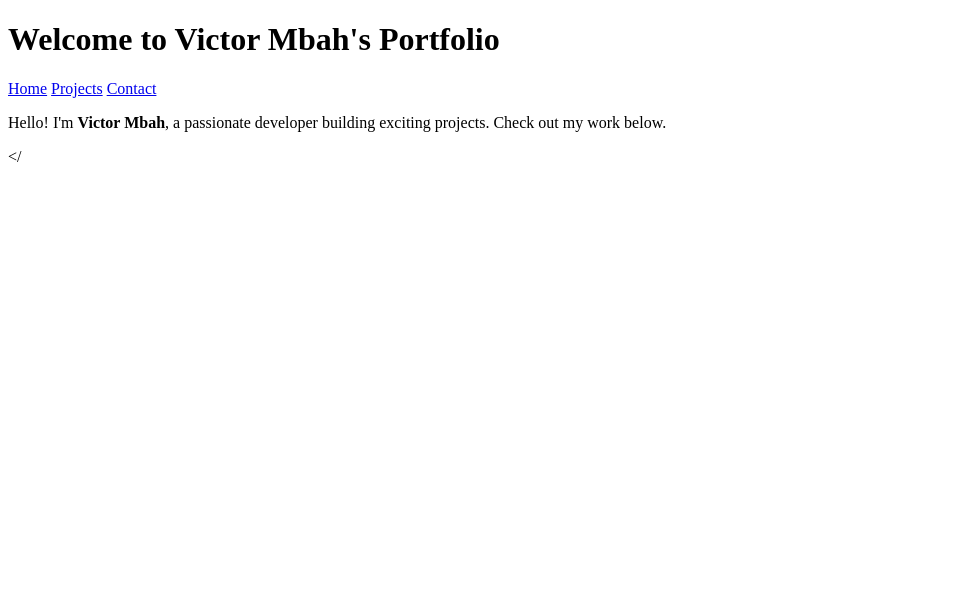
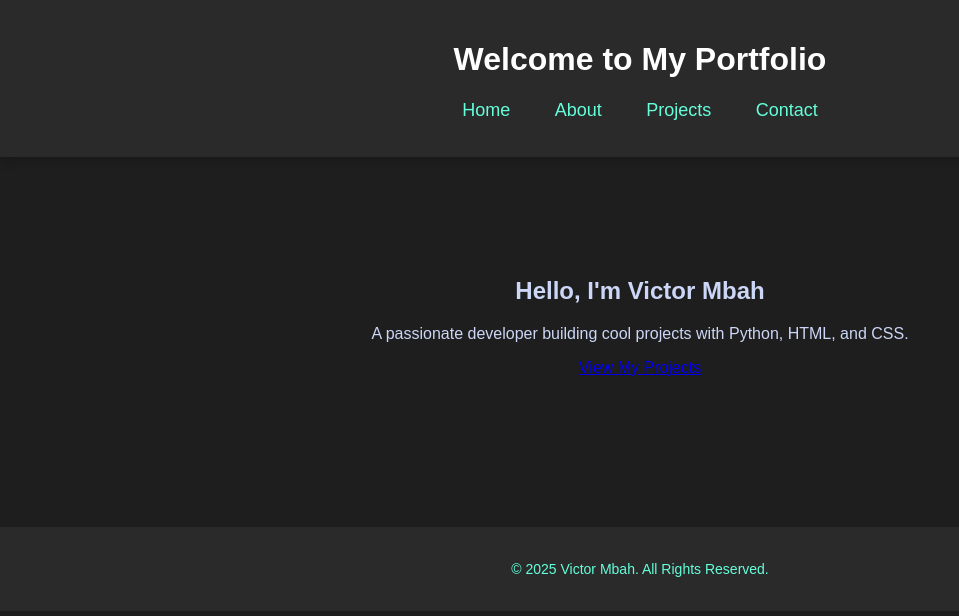
Before and after one commit to victormbah/personal_portfolio, a Flask app: page / in a window 1280 px wide. Shown: the top 616 px of the page, without its empty margins (0-959 px from the left). Run offline with Flask 3, Linux system fonts and the light colour scheme.

Commit message:
Fixed CSS linking issue

```diff
--- /dev/null
+++ b/static/style.css
@@ -0,0 +1,123 @@
+body {
+    font-family: 'Poppins', sans-serif;
+    margin: 0;
+    padding: 0;
+    background-color: #1e1e1e; /* Dark ash background */
+    color: #ccd6f6;
+    text-align: center;
+}
+
+header {
+    background-color: #2a2a2a; /* Darker ash tone */
+    color: white;
+    padding: 20px 0;
+    box-shadow: 0 4px 10px rgba(0, 0, 0, 0.2);
+}
+
+nav ul {
+    list-style: none;
+    padding: 0;
+}
+
+nav ul li {
+    display: inline;
+    margin: 0 20px;
+}
+
+nav ul li a {
+    color: #64ffda;
+    text-decoration: none;
+    font-size: 18px;
+    transition: color 0.3s ease-in-out;
+}
+
+nav ul li a:hover {
+    color: #ff6600;
+}
+
+.hero {
+    padding: 100px 20px;
+    animation: fadeIn 1.5s ease-in-out;
+}
+
+.profile-picture {
+    width: 150px;
+    height: 150px;
+    border-radius: 50%;
+    border: 3px solid #64ffda;
+    margin-top: 20px;
+}
+
+.hire-me-btn {
+    display: inline-block;
+    padding: 15px 30px;
+    background: linear-gradient(135deg, #ff6600, #ff3366);
+    color: white;
+    text-decoration: none;
+    border-radius: 50px;
+    font-size: 18px;
+    font-weight: bold;
+    transition: transform 0.3s ease, box-shadow 0.3s ease;
+    margin-top: 20px;
+}
+
+.hire-me-btn:hover {
+    transform: scale(1.1);
+    box-shadow: 0 10px 20px rgba(255, 102, 0, 0.3);
+}
+
+.blog-section {
+    background-color: #2e2e2e;
+    padding: 50px;
+    border-radius: 10px;
+    margin: 40px auto;
+    max-width: 800px;
+    box-shadow: 0 4px 10px rgba(255, 255, 255, 0.1);
+}
+
+.blog-title {
+    font-size: 24px;
+    color: #64ffda;
+    font-weight: bold;
+    margin-bottom: 20px;
+}
+
+.blog-content {
+    font-size: 16px;
+    color: #d1d1d1;
+    line-height: 1.6;
+}
+
+.contact-info {
+    margin-top: 30px;
+    font-size: 16px;
+    color: #ccd6f6;
+}
+
+.contact-info a {
+    color: #64ffda;
+    text-decoration: none;
+}
+
+.contact-info a:hover {
+    color: #ff6600;
+}
+
+@keyframes fadeIn {
+    from {
+        opacity: 0;
+        transform: translateY(-20px);
+    }
+    to {
+        opacity: 1;
+        transform: translateY(0);
+    }
+}
+
+footer {
+    margin-top: 50px;
+    padding: 20px;
+    background-color: #2a2a2a;
+    color: #64ffda;
+    font-size: 14px;
+}
--- a/templates/index.html
+++ b/templates/index.html
@@ -8,15 +8,25 @@
 </head>
 <body>
     <header>
-        <h1>Welcome to Victor Mbah's Portfolio</h1>
+        <h1>Welcome to My Portfolio</h1>
         <nav>
-            <a href="/">Home</a>
-            <a href="/projects">Projects</a>
-            <a href="/contact">Contact</a>
+            <ul>
+                <li><a href="/">Home</a></li>
+                <li><a href="/about">About</a></li>
+                <li><a href="/projects">Projects</a></li>
+                <li><a href="/contact">Contact</a></li>
+            </ul>
         </nav>
     </header>
 
-    <section>
-        <p>Hello! I'm <strong>Victor Mbah</strong>, a passionate developer building exciting projects. Check out my work below.</p>
+    <section class="hero">
+        <h2>Hello, I'm <span class="highlight">Victor Mbah</h2>
+        <p>A passionate developer building cool projects with Python, HTML, and CSS.</p>
+        <a href="/projects" class="btn">View My Projects</a>
     </section>
-</
+
+    <footer>
+        <p>© 2025 Victor Mbah. All Rights Reserved.</p>
+    </footer>
+</body>
+</html>
```
